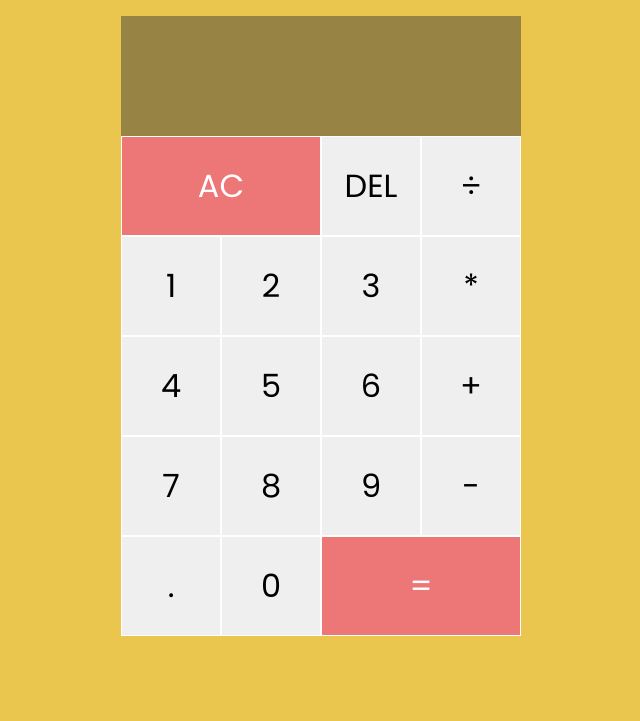
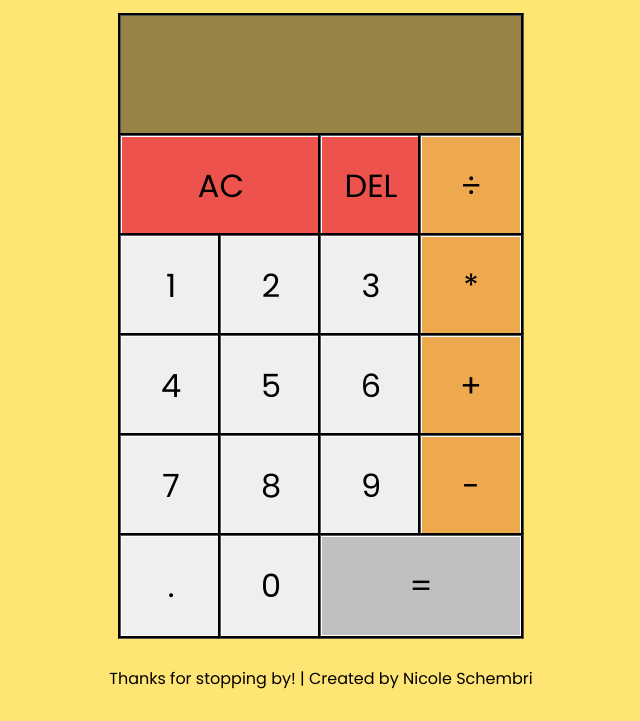
Before and after one commit to Schemalem/js-calculator, a plain HTML site: page index.html in a window 1280 px wide. Shown: the part 92-813 px from the top of the page, without its empty margins (319-959 px from the left). Drawn offline with Linux system fonts and the light colour scheme.

Commit message:
Changes to style

```diff
--- a/index.html
+++ b/index.html
@@ -16,25 +16,30 @@
           <div data-current-operand class="current-operand" value=""></div>
             <!-- <input type="text" class="current-operand" value="" disabled /> -->
         </div>
-        <button data-all-clear class="span-two">AC</button>
-        <button data-delete>DEL</button>
-        <button data-operation>÷</button>
+        <button data-all-clear class="span-two bye">AC</button>
+        <button data-delete class="bye">DEL</button>
+        <button data-operation class="operand">÷</button>
         <button data-number>1</button>
         <button data-number>2</button>
         <button data-number>3</button>
-        <button data-operation>*</button>
+        <button data-operation class="operand">*</button>
         <button data-number>4</button>
         <button data-number>5</button>
         <button data-number>6</button>
-        <button data-operation>+</button>
+        <button data-operation class="operand">+</button>
         <button data-number>7</button>
         <button data-number>8</button>
         <button data-number>9</button>
-        <button data-operation>-</button>
+        <button data-operation class="operand">-</button>
         <button data-number>.</button>
         <button data-number>0</button>
         <button data-equals class="span-two">=</button>
       </div>
+
+      <div class="footer">
+        <p>Thanks for stopping by! | Created by Nicole Schembri </p>
+      </div>
+
     </div>
     <script src="js/newscript.js"></script>
     </body>
--- a/style.css
+++ b/style.css
@@ -12,14 +12,19 @@
   font-weight: normal;
 }
 
-/* Background */
+/* Background, Header & Footer */
 body {
   margin: 0;
   padding: 0;
-  background: #ebc64e;
+  background: #ffe674;
   }
 
 .header {
+  text-align: center;
+  margin: 30px;
+}
+
+.footer {
   text-align: center;
   margin: 30px;
 }
@@ -40,19 +45,26 @@ body {
     cursor: pointer;
     font-size: 2rem;
     border: 1px, solid #FFFFFF;
-    outline: none;
+    outline: groove;
     background-color: rbga(255, 255, 255, 0.75);
   }
 
 .calculator-grid > button:hover {
-  background-color: #a9a9a9;
+  color: white;
+  background-color: #cccaca;
+}
+
+.operand {
+  background-color: #eea84d
 }
 
 .span-two {
   grid-column: span 2;
-  color: white;
-  background-color: rgb(237 119 119);
-  /* border-color: white; */
+  background-color: #c0c0c0;
+}
+
+.bye {
+  background-color: #ee524d;
 }
 
 /* Output window styling */
@@ -65,6 +77,7 @@ body {
   justify-content: space-around;
   flex-direction: column;
   padding: 10px;
+  outline: groove;
   /* word-wrap: break-word;
   word-break: break-all; */
 }
```
